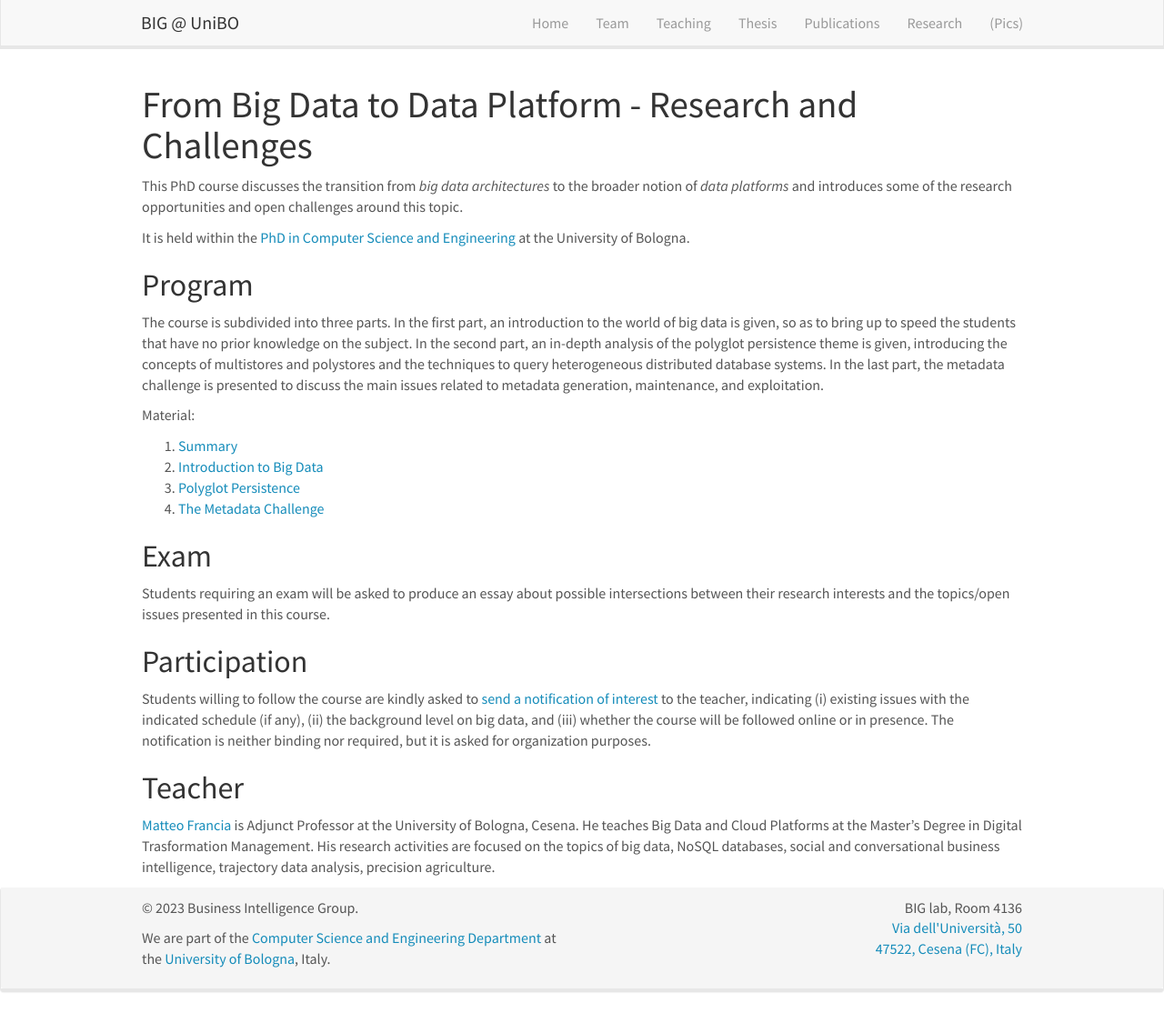
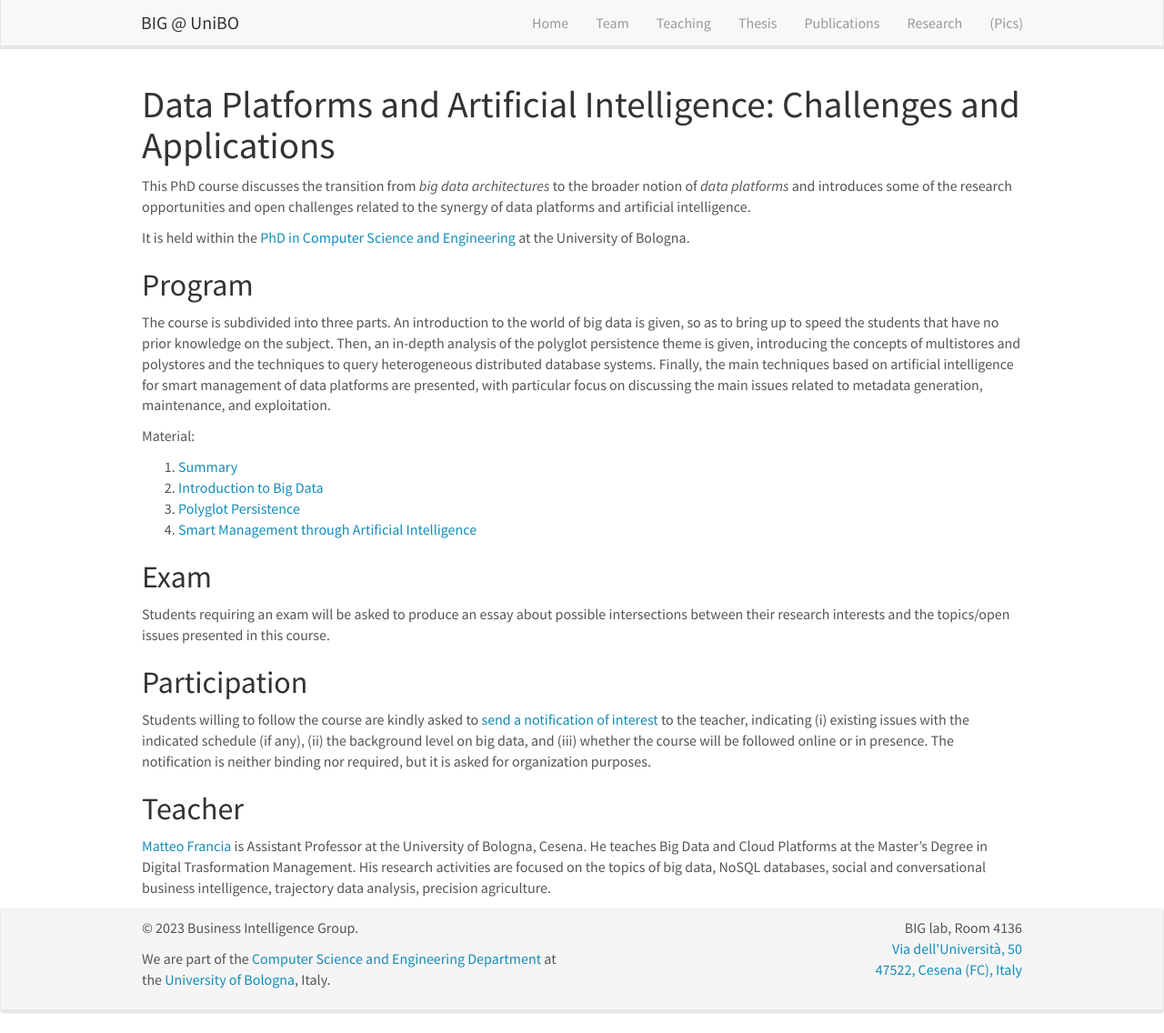
Before and after one commit to big-unibo/big-unibo.github.io, a Jekyll site: the page built from _pages/phd_bigdata_dataplatform_2223.md, in a window 1280 px wide and 1136 px high. Shown: the whole window at 91% size. Built offline with Jekyll 4.4.1, drawn with Linux system fonts in a browser that asks for light colours; nearby versions of some CDN libraries.

Commit message:
Update phd_bigdata_dataplatform_2223.md

```diff
--- a/_pages/phd_bigdata_dataplatform_2223.md
+++ b/_pages/phd_bigdata_dataplatform_2223.md
@@ -1,27 +1,30 @@
 ---
-title: "PhD course: From Big Data to Data Platform"
+title: "Ph.D. course: Data Platforms and Artificial Intelligence: Challenges and Applications"
 layout: textlay
-excerpt: "PhD course: From Big Data to Data Platform"
+excerpt: "Ph.D. course: Data Platforms and Artificial Intelligence: Challenges and Applications"
 sitemap: false
-permalink: /phd-course-from-big-data-to-data-platform-2223/
+permalink: /phd-course-from-to-data-platform-2223/
 ---
 
-# From Big Data to Data Platform - Research and Challenges
+# Data Platforms and Artificial Intelligence: Challenges and Applications
 
-This PhD course discusses the transition from *big data architectures* to the broader notion of *data platforms* and introduces some of the research opportunities and open challenges around this topic.
+This PhD course discusses the transition from *big data architectures* to the broader notion of *data platforms* and introduces some of the research opportunities and open challenges related to the synergy of data platforms and artificial intelligence.
 
 It is held within the [PhD in Computer Science and Engineering](https://disi.unibo.it/it/didattica/dottorati-di-ricerca/computer-science-and-engineering/) at the University of Bologna.
 
 ## Program
 
-The course is subdivided into three parts. In the first part, an introduction to the world of big data is given, so as to bring up to speed the students that have no prior knowledge on the subject. In the second part, an in-depth analysis of the polyglot persistence theme is given, introducing the concepts of multistores and polystores and the techniques to query heterogeneous distributed database systems. In the last part, the metadata challenge is presented to discuss the main issues related to metadata generation, maintenance, and exploitation.
+The course is subdivided into three parts.
+An introduction to the world of big data is given, so as to bring up to speed the students that have no prior knowledge on the subject.
+Then, an in-depth analysis of the polyglot persistence theme is given, introducing the concepts of multistores and polystores and the techniques to query heterogeneous distributed database systems.
+Finally, the main techniques based on artificial intelligence for smart management of data platforms are presented, with particular focus on discussing the main issues related to metadata generation, maintenance, and exploitation.
 
 Material:
 
 0. [Summary]({{ site.url }}{{ site.baseurl }}/resources/fbd2dp2223/0-summary.pdf)
 0. [Introduction to Big Data]({{ site.url }}{{ site.baseurl }}/resources/fbd2dp2223/1-introduction-to-big-data.pdf)
 0. [Polyglot Persistence]({{ site.url }}{{ site.baseurl }}/resources/fbd2dp2223/2-polyglot-persistence.pdf)
-0. [The Metadata Challenge]({{ site.url }}{{ site.baseurl }}/resources/fbd2dp2223/3-the-metadata-challenge.pdf)
+0. [Smart Management through Artificial Intelligence]({{ site.url }}{{ site.baseurl }}/resources/fbd2dp2223/3-the-metadata-challenge.pdf)
 
 ## Exam
 
@@ -29,8 +32,8 @@ Students requiring an exam will be asked to produce an essay about possible inte
 
 ## Participation
 
-Students willing to follow the course are kindly asked to [send a notification of interest](mailto:m.francia@unibo.it?subject=[PhD Course FBD2DP] Notification of interest) to the teacher, indicating (i) existing issues with the indicated schedule (if any), (ii) the background level on big data, and (iii) whether the course will be followed online or in presence. The notification is neither binding nor required, but it is asked for organization purposes.
+Students willing to follow the course are kindly asked to [send a notification of interest](mailto:m.francia@unibo.it?subject=[DP2223] Notification of interest) to the teacher, indicating (i) existing issues with the indicated schedule (if any), (ii) the background level on big data, and (iii) whether the course will be followed online or in presence. The notification is neither binding nor required, but it is asked for organization purposes.
 
 ## Teacher
 
-[Matteo Francia](https://www.unibo.it/sitoweb/m.francia/) is Adjunct Professor at the University of Bologna, Cesena. He teaches Big Data and Cloud Platforms at the Master's Degree in Digital Trasformation Management. His research activities are focused on the topics of big data, NoSQL databases, social and conversational business intelligence, trajectory data analysis, precision agriculture.
+[Matteo Francia](https://www.unibo.it/sitoweb/m.francia/) is Assistant Professor at the University of Bologna, Cesena. He teaches Big Data and Cloud Platforms at the Master's Degree in Digital Trasformation Management. His research activities are focused on the topics of big data, NoSQL databases, social and conversational business intelligence, trajectory data analysis, precision agriculture.
```
